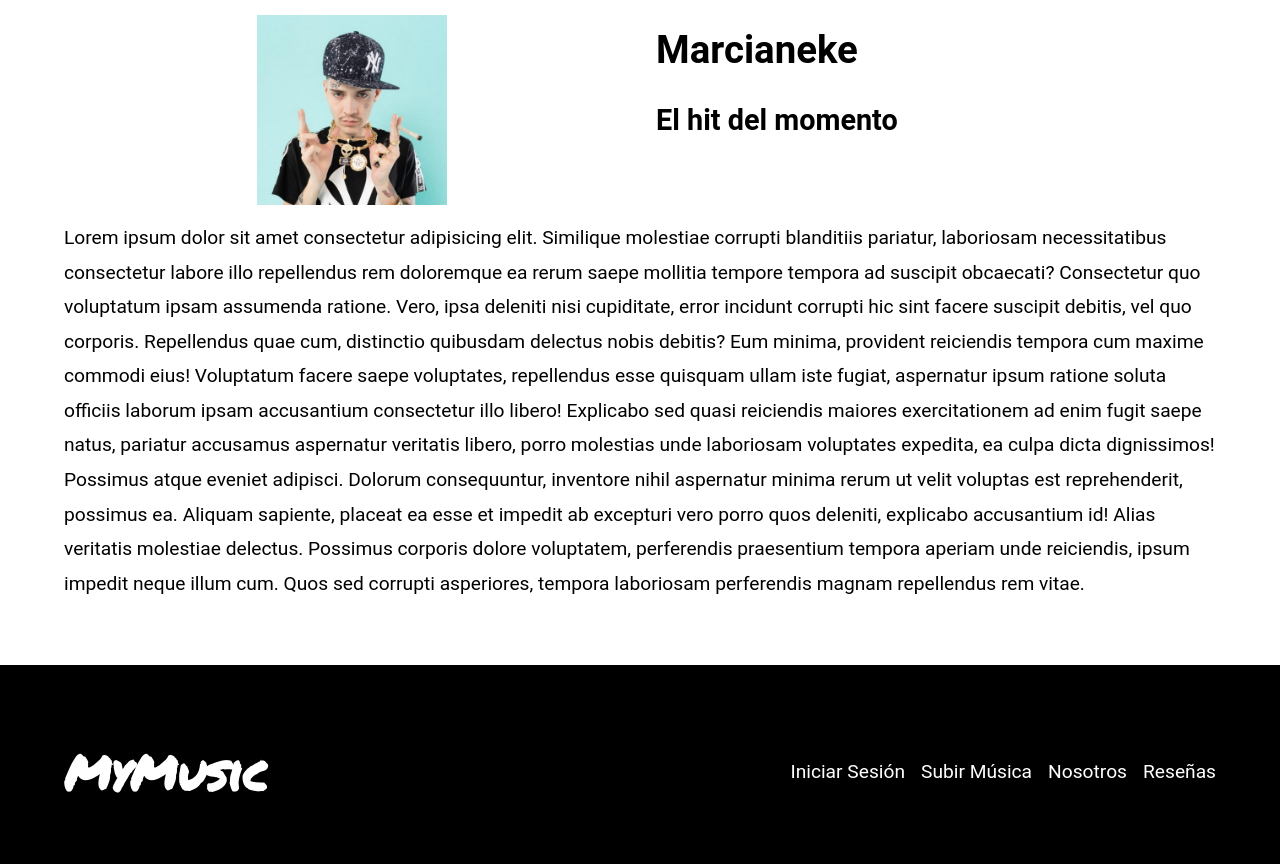
After one commit to roby251/Tw_semestras, a PHP site: page /resena.html in a window 1280 px wide. The commit adds this page. Shown: the part 401-1265 px from the top of the page. Run offline with PHP 8.4, Linux system fonts and the light colour scheme.

Commit message:
listo rama resena
a

```diff
--- a/css/style.css
+++ b/css/style.css
@@ -1,14 +1,34 @@
+:root {
+    --fuenteComun: "Roboto","Helvetica",Helvetica,Arial,sans-serif;
+
+    --blanco: #ffffff;
+    --negro: #000000;
+}
 html {
     box-sizing: border-box;
 }
 *, *:before, *:after {
     box-sizing: inherit;
 }
+body {
+    font-family: var(--fuenteComun);
+    font-size: 1.2rem;
+    line-height: 1.8;
+}
 
 /** Globales **/
 .contenedor {
     width: min(90%, 120rem);
     margin: 0 auto;
+}
+a {
+    text-decoration: none;
+}
+.h3{
+    margin-top: 1rem;
+}
+img {
+    max-width: 100%;
 }
 /** Utilidades **/
 .no-margin {
@@ -20,10 +40,159 @@ html {
 .centrar-texto {
     text-align: center;
 }
+/** Header **/
+.header{
+    background-image: url(../multimedia/img/bannermusical.jpg);
+    height: 30rem;
+    background-size: cover;
+    background-repeat: no-repeat;
+    background-position: center center;
+}
+@media (min-width: 768px) {
+    .header {
+        height: 25rem;
+    }
+ }
+.header__texto {
+    color: var(--blanco);
+    margin-top: 2.5rem;
+ }
+ @media (min-width: 768px) {
+    .header__texto {
+        margin-top: 6.3rem;
+    }
+ }
 .barra {
-    padding-top: 45px;
+    padding-top: 4rem;
+}
+@media (min-width: 768px) {
+    .barra {
+        display: flex;
+        justify-content: space-between;
+        align-items: center;
+    }
 }
 .logo{
+    font-size: 3rem;
     font-family: 'Permanent Marker', cursive;
-    /* color: white */
+    color: var(--blanco);
 }
+@media (min-width: 768px) {
+    .navegacion {
+        display: flex;
+        gap: 1rem;
+    }
+}
+.navegacion__enlace {
+    display: block;
+    text-align: center;
+    font-size: 1.2rem;
+    color: var(--blanco);
+}
+/** Main de index **/
+
+.entrada {
+    border-bottom: 1px solid var(--gris);
+    margin-bottom: 2rem;
+}
+.boton {
+    display: block;
+    font-family: var(--fuenteHeading);
+    color: var(--blanco);
+    text-align: center;
+    padding: 1rem 3rem;
+    font-size: 1.8rem;
+    text-transform: uppercase;
+    font-weight: 700;
+    margin-bottom: 2rem;
+    border: none;
+}
+/** Footer **/
+.footer {
+    background-color: var(--negro);
+    padding-bottom: 3rem;
+    margin-top: 4rem;
+}
+*{  /* Usar todo el espacio de la pagina  */
+    margin:0; padding:0;
+}
+
+
+/** Subir Música **/
+.formulario {
+    background-color: aquamarine;
+    padding: 1rem 1rem 0px 1.8rem;
+    border: 2px solid rgb(214, 223, 84);
+    margin: 1rem 3rem 0 3rem;
+
+}
+
+.CampoText {
+    border: 1px solid gray;
+}
+.BotonSubir{
+    color: red;
+    background-color: yellow;
+    text-align: center;
+    padding: 1rem 3rem;
+    font-size: 1.8rem;
+    font-weight: 700;
+    margin: 2rem 0 2rem 0;
+    border: none;
+    width: 100%;
+
+}
+
+.CampoText{
+    text-align: center;
+    width:100%;
+    padding: 5px;
+}
+
+
+.div_file{
+    font-size: 1.8rem;
+    font-weight: 700;
+	text-align: center;
+	position:relative;
+	color:rgb(224, 166, 240);
+	background-color: #1f7d05;
+    border-radius:5px;
+}
+#BS{
+	position:absolute;
+	top:0px;
+	bottom:0px;
+	left:0px;
+	right:0px;
+	width:100%;
+	height:100%;
+	opacity: 0;
+}
+/** Resena **/
+.portada{
+    display: flex;
+    font-family: Arial, Helvetica, sans-serif;
+    justify-content: space-between;
+
+}
+.foto{
+    display: flex;
+    width: 50%;
+    align-items: center;
+    justify-content: center;
+    padding: 1rem;
+}
+.foto img{
+    width: 190px;
+    height: 190px;
+}
+.foto-titulo{
+    display: flex;
+    color: black;
+    font-family: "Roboto","Helvetica",Arial,sans-serif;
+    width: 50%;
+    line-height: 70px;
+    flex-direction: column;
+    padding: 1rem;
+}
--- /dev/null
+++ b/resena.html
@@ -0,0 +1,73 @@
+<!DOCTYPE html>
+<html lang="en">
+<head>
+    <meta charset="UTF-8">
+    <meta name="viewport" content="width=device-width, initial-scale=1.0">
+    <title>MyMusic</title>
+    <meta name="description" content="Página web de blog de música">
+
+    <!-- Preload -->
+    <link rel="preload" href="https://fonts.googleapis.com/css2?family=Permanent+Marker&display=swap" crossorigin="crossorigin" as="font">
+    <link href="https://fonts.googleapis.com/css2?family=Permanent+Marker&display=swap" rel="stylesheet">
+
+    <link rel="preload" href="css/style.css" as="style">
+    <link rel="stylesheet" href="css/style.css">
+</head>
+<body>
+    <header class="header">
+        <div class="contenedor">
+            <div class="barra">
+                <a href="index.html">
+                    <h1 class="logo no-margin centrar-texto">MyMusic</h1>
+                </a>
+                <nav class="navegacion">
+                    <a class="navegacion__enlace">Iniciar Sesión</a>
+                    <a href="agregarMusic.html" class="navegacion__enlace">Subir Música</a>
+                    <a class="navegacion__enlace">Nosotros</a>
+                    <a href="resena.html" class="navegacion__enlace">Reseñas</a>
+                </nav>
+            </div>
+        </div>
+        <div class="header__texto centrar-texto">
+            <h2 class="no-margin">Comparte y escucha música online</h2>
+            <p class="no-margin">Miles de canciones a un solo click</p>
+        </div>
+    </header>
+    <div class="contenedor">
+        <div class= "portada">
+            <div class="foto">
+                <img src="multimedia/brr.jpg" alt="f">
+            </div>
+            <div class="foto-titulo">
+                <h1> Marcianeke</h1>
+                <h2> El hit del momento</h2>
+            </div>
+        </div>
+        <div class = "descripcion">
+            <p>
+                <span>Lorem ipsum dolor sit amet consectetur adipisicing elit. Similique molestiae corrupti blanditiis pariatur, laboriosam necessitatibus consectetur labore illo repellendus rem doloremque ea rerum saepe mollitia tempore tempora ad suscipit obcaecati?</span>
+                <span>Consectetur quo voluptatum ipsam assumenda ratione. Vero, ipsa deleniti nisi cupiditate, error incidunt corrupti hic sint facere suscipit debitis, vel quo corporis. Repellendus quae cum, distinctio quibusdam delectus nobis debitis?</span>
+                <span>Eum minima, provident reiciendis tempora cum maxime commodi eius! Voluptatum facere saepe voluptates, repellendus esse quisquam ullam iste fugiat, aspernatur ipsum ratione soluta officiis laborum ipsam accusantium consectetur illo libero!</span>
+                <span>Explicabo sed quasi reiciendis maiores exercitationem ad enim fugit saepe natus, pariatur accusamus aspernatur veritatis libero, porro molestias unde laboriosam voluptates expedita, ea culpa dicta dignissimos! Possimus atque eveniet adipisci.</span>
+                <span>Dolorum consequuntur, inventore nihil aspernatur minima rerum ut velit voluptas est reprehenderit, possimus ea. Aliquam sapiente, placeat ea esse et impedit ab excepturi vero porro quos deleniti, explicabo accusantium id!</span>
+                <span>Alias veritatis molestiae delectus. Possimus corporis dolore voluptatem, perferendis praesentium tempora aperiam unde reiciendis, ipsum impedit neque illum cum. Quos sed corrupti asperiores, tempora laboriosam perferendis magnam repellendus rem vitae.</span>
+            </p>
+        </div>
+    </div>
+    <footer class="footer">
+        <div class="contenedor">
+            <div class="barra">
+                <a href="index.html">
+                    <h1 class="logo no-margin centrar-texto">MyMusic</h1>
+                </a>
+                <nav class="navegacion">
+                    <a class="navegacion__enlace">Iniciar Sesión</a>
+                    <a href="agregarMusic.html" class="navegacion__enlace">Subir Música</a>
+                    <a class="navegacion__enlace">Nosotros</a>
+                    <a href="resena.html" class="navegacion__enlace">Reseñas</a>
+                </nav>
+            </div>
+        </div>
+    </footer>
+</body>
+</html>
```
Also changed, not shown: index.html (deleted, +0 -27 lines), multimedia/brr.jpg (added).
